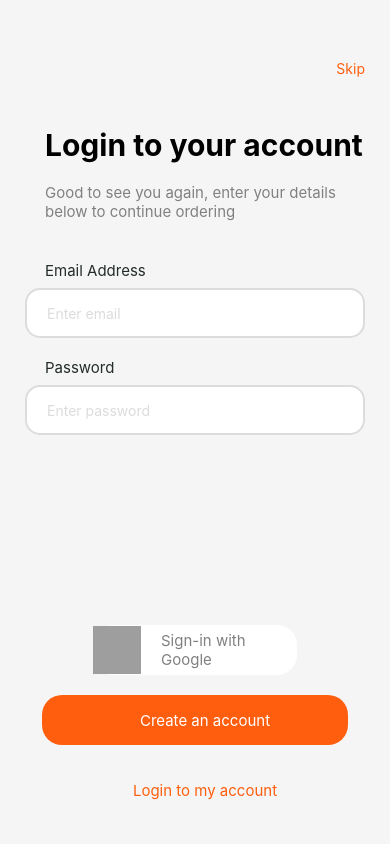
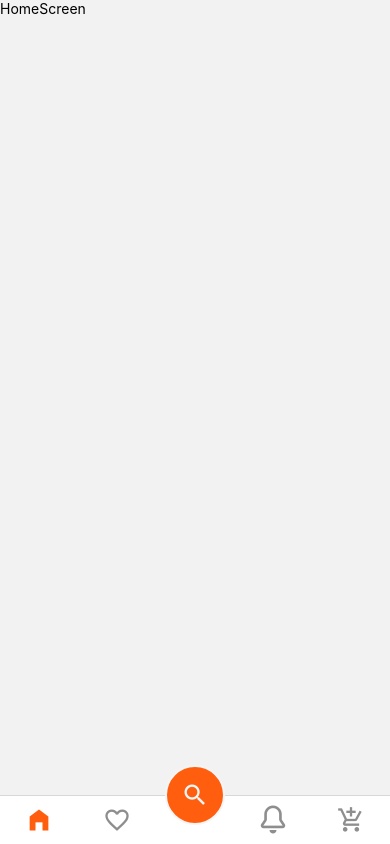
Before and after one commit to Manasseh919/foodTask, a React Native app: screen /Bottom in a window 390 px wide. Built offline with nearby package versions, Linux system fonts and the light colour scheme; grey boxes are pictures that could not be loaded.

Commit message:
bottom tab navigation and stack navigations done

```diff
--- a/App.tsx
+++ b/App.tsx
@@ -1,11 +1,7 @@
 import React from 'react';
-import MainContainer from './components/Container/MainContainer';
-import LoginScreen from './screens/LoginScreen';
+
+import MainNav from './components/navigation/MainNav';
 
 export default function App() {
-  return (
-    <MainContainer>
-      <LoginScreen />
-    </MainContainer>
-  );
+  return <MainNav />;
 }
--- a/components/colors.tsx
+++ b/components/colors.tsx
@@ -4,4 +4,9 @@ export const colors = {
   black: '#000',
   gray1: '#DCDCDC',
   smallBlack: '#232B2B',
+  p1: '#F9813A',
+  s1: '#fedac5',
+  light: '#E5E5E5',
+  grey: '#908e8c',
+  mainOrange: '#FF5E0E',
 };
--- /dev/null
+++ b/components/navigation/BottomTabNav.tsx
@@ -0,0 +1,87 @@
+import React from 'react';
+import {createBottomTabNavigator} from '@react-navigation/bottom-tabs';
+import Icon from 'react-native-vector-icons/MaterialIcons';
+import OctIcon from 'react-native-vector-icons/Octicons';
+import {colors} from '../colors';
+import {View} from 'react-native';
+import HomeScreen from '../../screens/HomeScreen';
+
+const Tab = createBottomTabNavigator();
+
+const BottomNavigator = () => {
+  return (
+    <Tab.Navigator
+      tabBarOptions={{
+        style: {
+          height: 55,
+          borderTopWidth: 0,
+          elevation: 0,
+        },
+        showLabel: false,
+        activeTintColor: colors.mainOrange,
+      }}>
+      <Tab.Screen
+        name="HomeScreen"
+        component={HomeScreen}
+        options={{
+          tabBarIcon: ({color}) => (
+            <Icon name="home-filled" color={color} size={28} />
+          ),
+          headerShown: false,
+        }}
+      />
+      <Tab.Screen
+        name="Favorite"
+        component={HomeScreen}
+        options={{
+          tabBarIcon: ({color}) => (
+            <Icon name="favorite-outline" color={color} size={28} />
+          ),
+        }}
+      />
+      <Tab.Screen
+        name="Search"
+        component={HomeScreen}
+        options={{
+          tabBarIcon: ({color}) => (
+            <View
+              style={{
+                height: 60,
+                width: 60,
+                justifyContent: 'center',
+                alignItems: 'center',
+                backgroundColor: colors.mainOrange,
+                borderColor: colors.primary,
+                borderWidth: 2,
+                borderRadius: 30,
+                top: -25,
+                elevation: 5,
+              }}>
+              <Icon name="search" color={colors.primary} size={28} />
+            </View>
+          ),
+        }}
+      />
+      <Tab.Screen
+        name="Alert"
+        component={HomeScreen}
+        options={{
+          tabBarIcon: ({color}) => (
+            <OctIcon name="bell" color={color} size={28} />
+          ),
+        }}
+      />
+      <Tab.Screen
+        name="Cart"
+        component={HomeScreen}
+        options={{
+          tabBarIcon: ({color}) => (
+            <Icon name="add-shopping-cart" color={color} size={28} />
+          ),
+        }}
+      />
+    </Tab.Navigator>
+  );
+};
+
+export default BottomNavigator;
--- /dev/null
+++ b/components/navigation/MainNav.tsx
@@ -0,0 +1,31 @@
+import React from 'react';
+import {NavigationContainer} from '@react-navigation/native';
+
+import {createNativeStackNavigator} from '@react-navigation/native-stack';
+import LoginScreen from '../../screens/LoginScreen';
+import MainContainer from '../Container/MainContainer';
+import BottomNavigator from './BottomTabNav';
+
+const Stack = createNativeStackNavigator();
+
+const MainNav = () => {
+  return (
+    <NavigationContainer>
+      <Stack.Navigator>
+        <Stack.Screen
+          name="login"
+          component={LoginScreen}
+          options={{headerShown: false}}
+        />
+
+        <Stack.Screen
+          name="Bottom"
+          component={BottomNavigator}
+          options={{headerShown: false}}
+        />
+      </Stack.Navigator>
+    </NavigationContainer>
+  );
+};
+
+export default MainNav;
--- a/package.json
+++ b/package.json
@@ -10,10 +10,15 @@
     "test": "jest"
   },
   "dependencies": {
+    "@react-navigation/bottom-tabs": "^6.5.8",
+    "@react-navigation/native": "^6.1.7",
+    "@react-navigation/native-stack": "^6.9.13",
     "@types/styled-components": "^5.1.26",
     "@types/styled-components-react-native": "^5.2.1",
     "react": "18.2.0",
     "react-native": "0.72.3",
+    "react-native-safe-area-context": "^4.7.1",
+    "react-native-screens": "^3.24.0",
     "react-native-vector-icons": "^10.0.0",
     "styled-components": "^6.0.7"
   },
--- /dev/null
+++ b/screens/HomeScreen.tsx
@@ -0,0 +1,14 @@
+import {StyleSheet, Text, View} from 'react-native';
+import React from 'react';
+
+const HomeScreen = () => {
+  return (
+    <View>
+      <Text>HomeScreen</Text>
+    </View>
+  );
+};
+
+export default HomeScreen;
+
+const styles = StyleSheet.create({});
--- a/screens/LoginScreen.tsx
+++ b/screens/LoginScreen.tsx
@@ -4,15 +4,22 @@ import React, {useState} from 'react';
 import SmallText from '../components/Text/SmallText';
 import BigText from '../components/Text/BigText';
 import StyledTextInput from '../components/Inputs/StyledTextinput';
+import {useNavigation} from '@react-navigation/native';
+import MainContainer from '../components/Container/MainContainer';
 
 const LoginScreen = () => {
   const [email, setEmail] = useState('');
   const [password, setPassword] = useState('');
+
+  const navigation: any = useNavigation();
   return (
+    <MainContainer>
       <View>
         <View>
           <TouchableOpacity style={styles.loginHeader}>
-          <Text style={{color: '#FF5E0E', textDecorationLine: true}}>Skip</Text>
+            <Text style={{color: '#FF5E0E', textDecorationLine: true}}>
+              Skip
+            </Text>
           </TouchableOpacity>
         </View>
         <View style={{marginTop: 20}}>
@@ -39,7 +46,7 @@ const LoginScreen = () => {
           />
         </View>
         <View style={{alignItems: 'center', marginTop: '50%'}}>
-        <View style={styles.google}>
+          <TouchableOpacity style={styles.google}>
             <Image
               source={{
                 uri: 'https://img.icons8.com/?size=512&id=17949&format=png',
@@ -49,14 +56,14 @@ const LoginScreen = () => {
             <SmallText style={{textDecorationLine: true}}>
               Sign-in with Google
             </SmallText>
-        </View>
+          </TouchableOpacity>
           <View style={styles.createAccount}>
             <TouchableOpacity>
               <SmallText style={{color: 'white'}}>Create an account</SmallText>
             </TouchableOpacity>
           </View>
           <View style={styles.loginAccount}>
-          <TouchableOpacity>
+            <TouchableOpacity onPress={() => navigation.navigate('Bottom')}>
               <SmallText style={{color: '#FF5E0E'}}>
                 Login to my account
               </SmallText>
@@ -64,6 +71,7 @@ const LoginScreen = () => {
           </View>
         </View>
       </View>
+    </MainContainer>
   );
 };
 
```
Also changed, not shown: 2 other files (tests, documents, lock files or other folders). Lines whose indentation alone changed are shown as unchanged.
